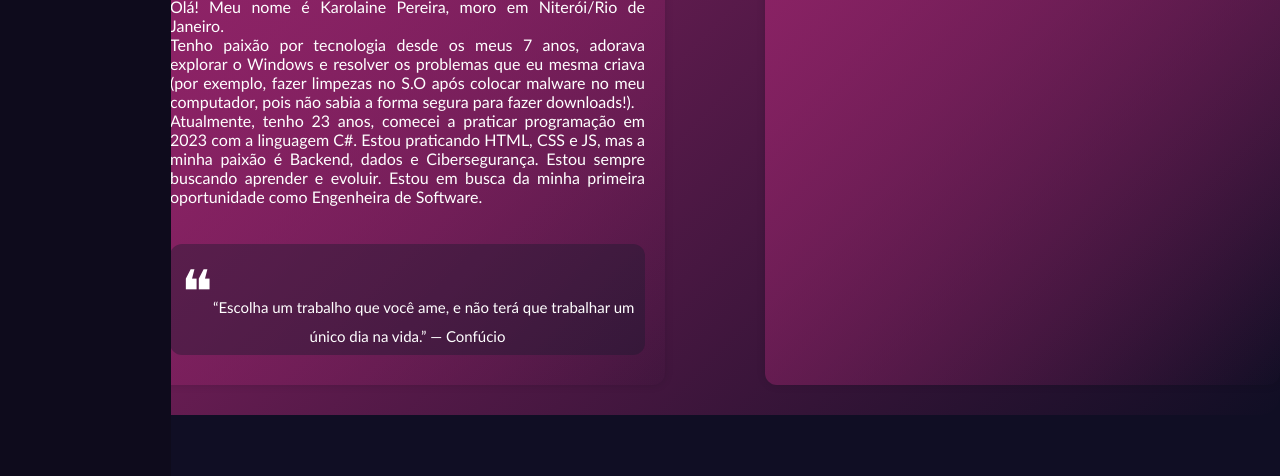
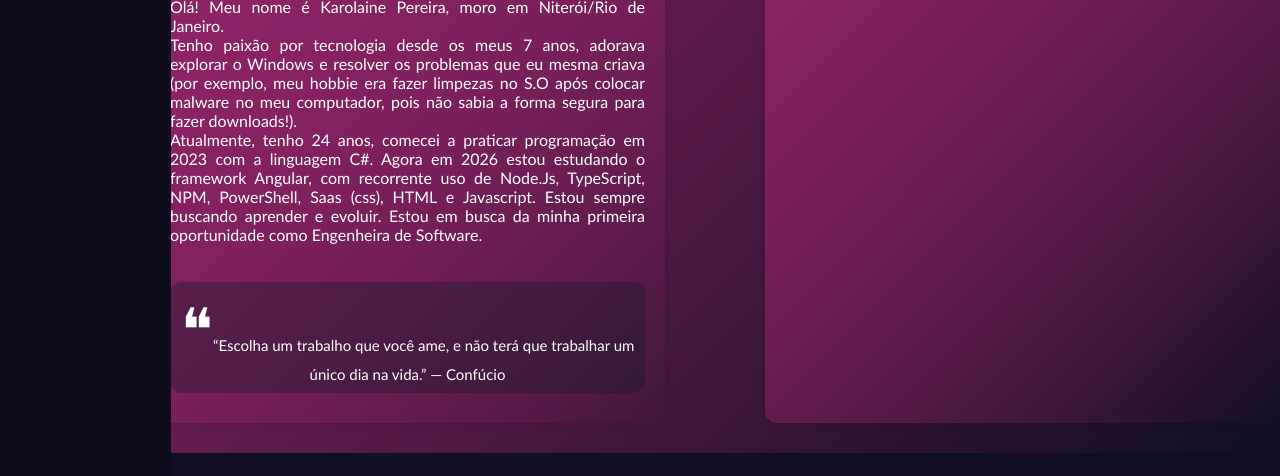
Before and after one commit to karoupng/portfolio-karolaine-pereira, a plain HTML site: page index.html in a window 1280 px wide. Shown: the part 324-800 px from the top of the page. Drawn offline with Linux system fonts and the light colour scheme.

Commit message:
Update personal information and programming details

```diff
--- a/index.html
+++ b/index.html
@@ -71,14 +71,12 @@
           </p>
           <p class="paragrafo">
             Tenho paixão por tecnologia desde os meus 7 anos, adorava explorar o
-            Windows e resolver os problemas que eu mesma criava (por exemplo,
-            fazer limpezas no S.O após colocar malware no meu computador, pois
+            Windows e resolver os problemas que eu mesma criava (por exemplo, meu hobbie era fazer limpezas no S.O após colocar malware no meu computador, pois
             não sabia a forma segura para fazer downloads!).
           </p>
           <p class="paragrafo">
-            Atualmente, tenho 23 anos, comecei a praticar programação em 2023
-            com a linguagem C#. Estou praticando HTML, CSS e JS, mas a minha
-            paixão é Backend, dados e Cibersegurança. Estou sempre buscando
+            Atualmente, tenho 24 anos, comecei a praticar programação em 2023
+            com a linguagem C#. Agora em 2026 estou estudando o framework Angular, com recorrente uso de Node.Js, TypeScript, NPM, PowerShell, Saas (css), HTML e Javascript. Estou sempre buscando
             aprender e evoluir. Estou em busca da minha primeira oportunidade como Engenheira de Software.
           </p>
 
```
